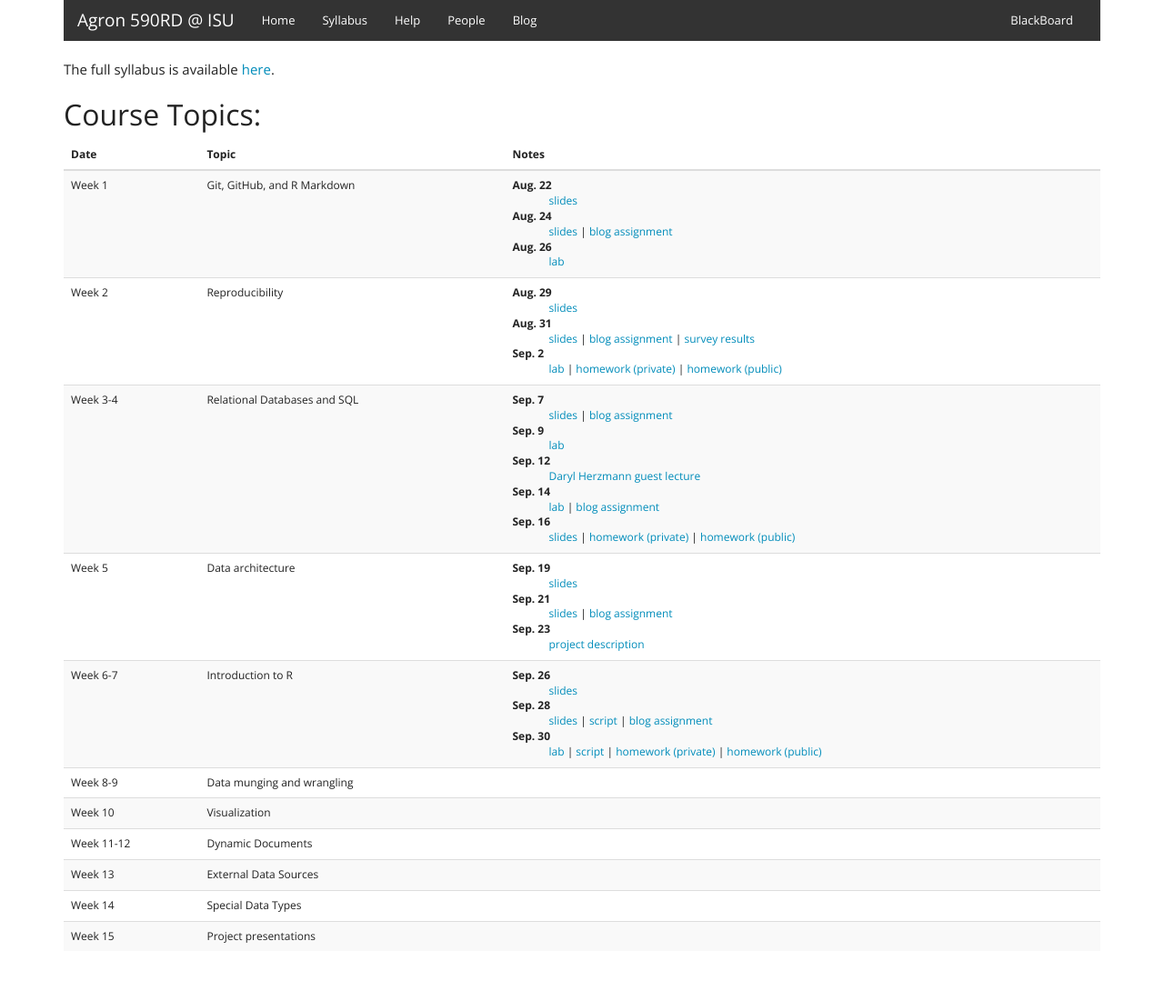
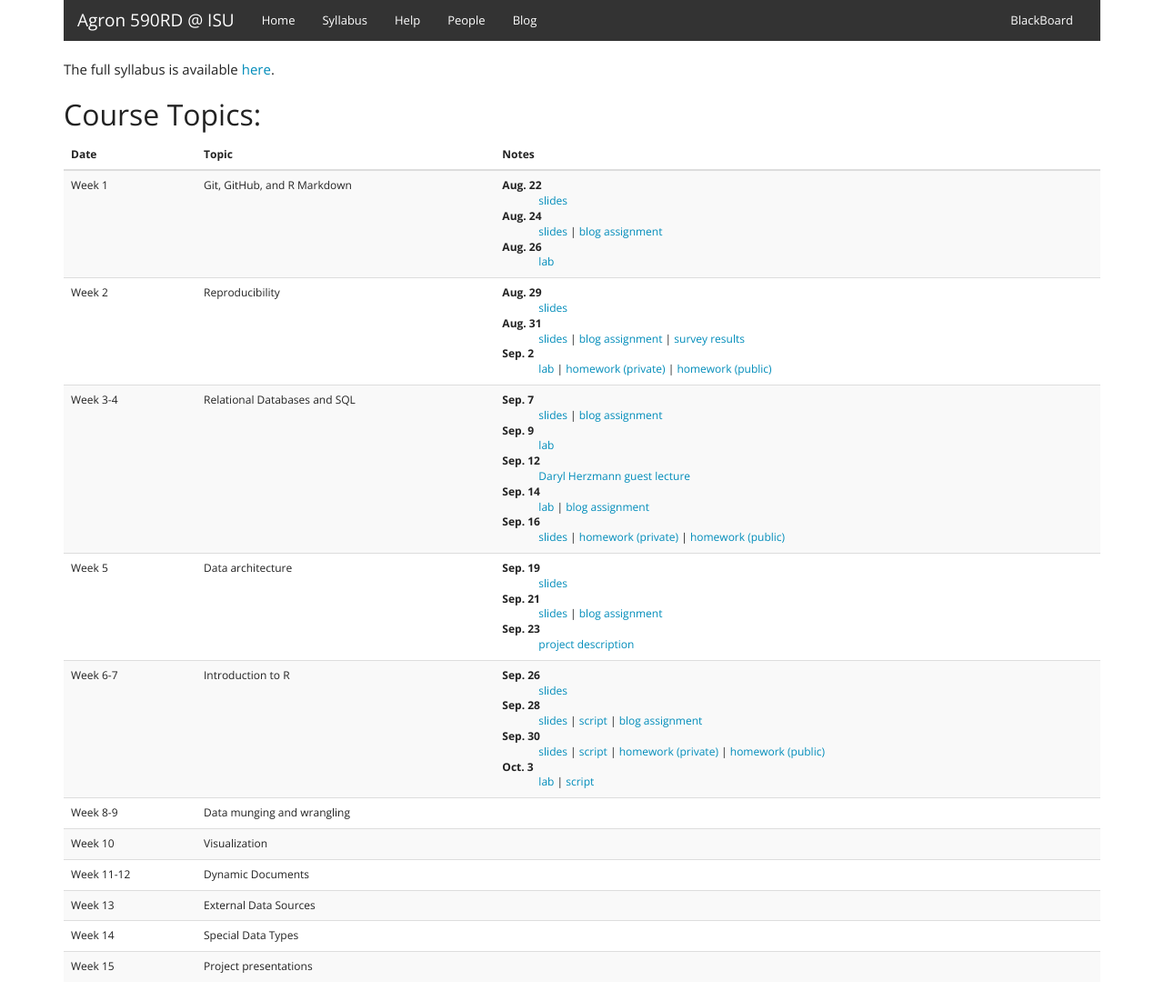
Before and after one commit to agron590-ISU/agron590-ISU.github.io, a Jekyll site: the page built from syllabus.html, in a window 1280 px wide. Shown: the whole page at 91% size. Built offline with Jekyll 4.4.1, drawn with Linux system fonts in a browser that asks for light colours; before the commit the page ends 1067 px from its top, so only the background shows below that.

Commit message:
fix links

```diff
--- a/syllabus.html
+++ b/syllabus.html
@@ -87,7 +87,9 @@
           <dt>Sep. 28</dt>
           <dd><a href="../materials/week_06/basics/slides.html" target=_blank>slides</a> | <a href="../materials/week_06/basics/script.R" target=_blank>script</a> | <a href="https://github.com/agron590-ISU/blog/tree/master/06" target=_blank>blog assignment</a></dd>
           <dt>Sep. 30</dt>
-          <dd><a href="../lab/week_06/slides.html" target=_blank>lab</a> | <a href="../lab/week_06/script.R" target=_blank>script</a> | <a href="https://github.com/agron590-ISU/homework/blob/master/03_eda/LastnameLastname.Rmd" target=_blank>homework (private)</a> | <a href="https://github.com/agron590-ISU/homework-public/tree/master/03_eda" target=_blank>homework (public)</a></dd>
+          <dd><a href="../materials/week_06/basics/slides.html" target=_blank>slides</a> | <a href="../materials/week_06/basics/script.R" target=_blank>script</a> | <a href="https://github.com/agron590-ISU/homework/blob/master/03_eda/LastnameLastname.Rmd" target=_blank>homework (private)</a> | <a href="https://github.com/agron590-ISU/homework-public/tree/master/03_eda" target=_blank>homework (public)</a></dd>
+          <dt>Oct. 3</dt>
+          <dd><a href="../lab/week_06/slides.html" target=_blank>lab</a> | <a href="../lab/week_06/script.R" target=_blank>script</a></dd>
           </dl>
         </td>
       </tr>
```
